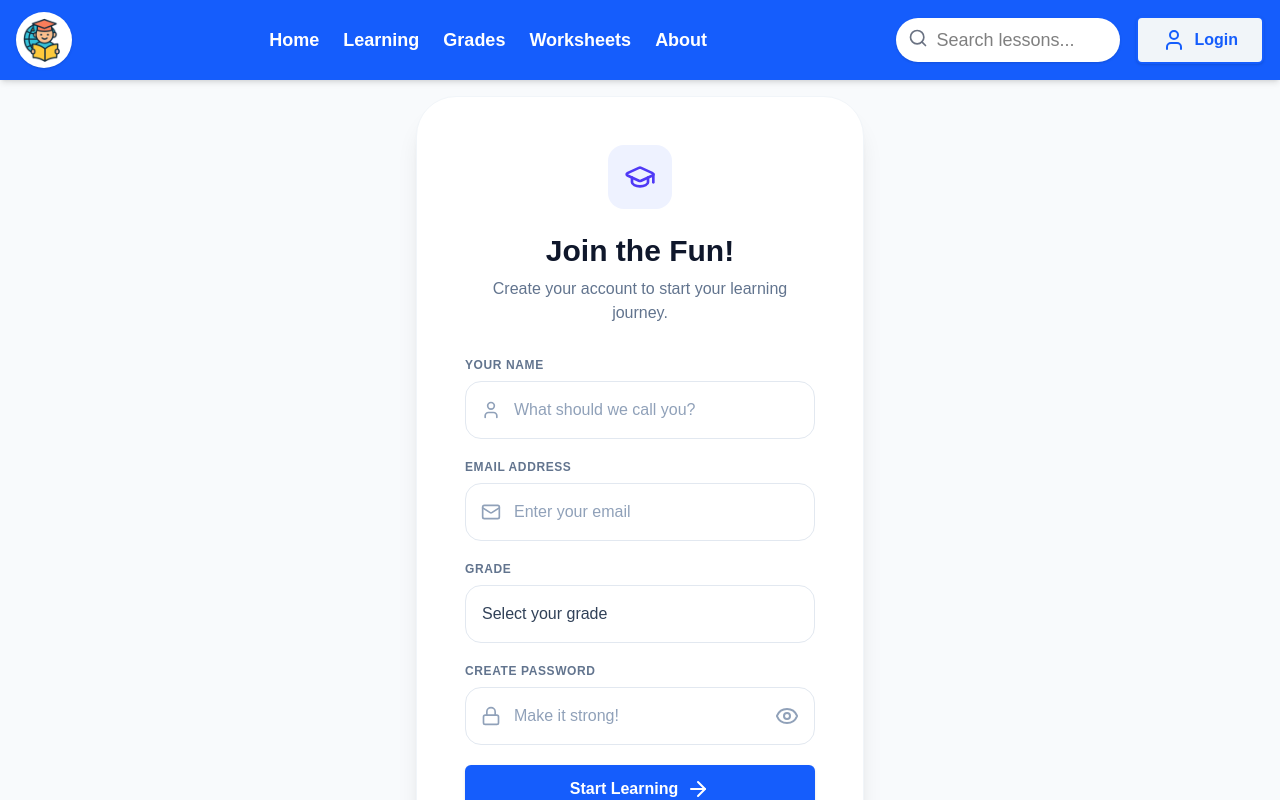
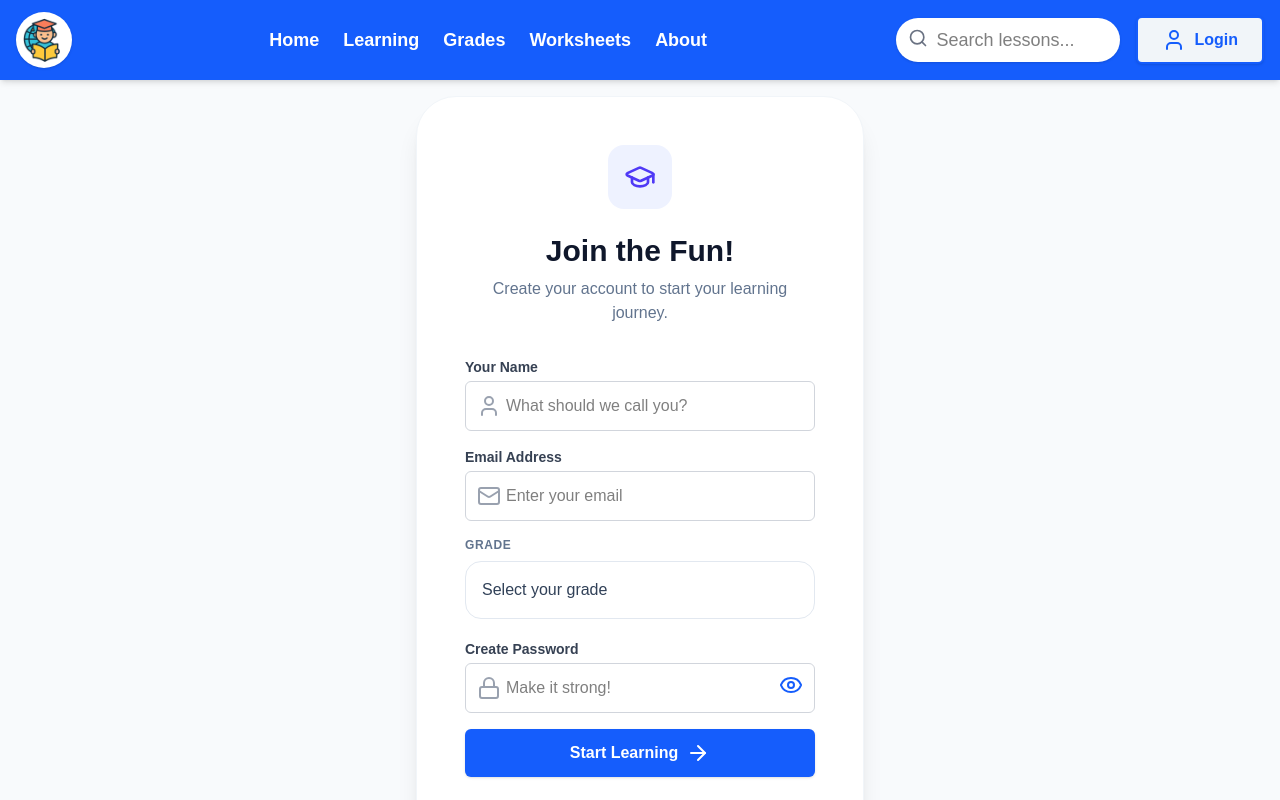
Before and after one commit to adhriton25/kidskillworld, a Next.js app: page /signup in a window 1280 px wide. Shown: the top 800 px of the page. Built offline with nearby package versions, Linux system fonts and the light colour scheme.

Commit message:
fix: email validation

```diff
--- a/app/api/auth/forgot-password/route.ts
+++ b/app/api/auth/forgot-password/route.ts
@@ -2,8 +2,7 @@ import { NextResponse } from "next/server";
 import { prisma } from "@/lib/prisma";
 import crypto from "crypto";
 import { Resend } from "resend";
-import { ResetPasswordEmail } from "@/components/emailsTemplate/ResetPassword";
-
+import { ResetPasswordEmail } from "@/components/emailsTemplate/resetPassword";
 
 const resend = new Resend(process.env.RESEND_API_KEY);
 
--- a/app/forgot-password/page.tsx
+++ b/app/forgot-password/page.tsx
@@ -1,23 +1,31 @@
 "use client";
 
 import { Button } from "@/components/base/button";
+import Input from "@/components/base/Input";
+import { useForm } from "react-hook-form";
 import { Mail } from "lucide-react";
+import { zodResolver } from "@hookform/resolvers/zod";
 import { useState } from "react";
+import { ResetEmailSchema } from "@/lib/schema";
 
 export default function ForgotPasswordPage() {
-  const [email, setEmail] = useState("");
   const [sent, setSent] = useState(false);
 
-  async function handleSubmit(e: React.FormEvent) {
-    e.preventDefault();
-
+  async function onSubmit(data: any) {
     await fetch("/api/auth/forgot-password", {
       method: "POST",
-      body: JSON.stringify({ email }),
+      body: JSON.stringify({ email: data.email }),
     });
-
     setSent(true);
   }
+
+  const {
+    register,
+    handleSubmit,
+    formState: { errors, isSubmitting },
+  } = useForm({
+    resolver: zodResolver(ResetEmailSchema),
+  });
 
   return (
     <div className="max-w-sm mx-auto mt-20 p-6 rounded-xl shadow-lg bg-white">
@@ -32,23 +40,22 @@ export default function ForgotPasswordPage() {
           If this email exists, a reset link has been sent.
         </p>
       ) : (
-        <form onSubmit={handleSubmit} className="space-y-4">
-          <label className="block text-xs font-bold text-slate-500 uppercase tracking-wider mb-2">
-            Email Address
-          </label>
-          <div className="relative">
-            <Mail className="absolute left-4 top-1/2 -translate-y-1/2 text-slate-400 w-5 h-5" />
-            <input
-              type="email"
-              value={email}
-              onChange={(e) => setEmail(e.target.value)}
-              required
-              className="w-full pl-12 pr-4 py-4 bg-white border border-slate-200 rounded-2xl focus:ring-2 focus:ring-indigo-500 outline-none transition-all placeholder:text-slate-400"
-              placeholder="Enter your email"
-            />
-          </div>
+        <form onSubmit={handleSubmit(onSubmit)} className="space-y-4">
+          <Input
+            type="email"
+            label="Email Address"
+            {...register("email")}
+            leftIcon={<Mail />}
+            placeholder="Enter your email"
+            error={errors.email && errors.email.message}
+          />
 
-          <Button type="submit" className="w-full">
+          <Button
+            type="submit"
+            className="w-full"
+            disabled={isSubmitting}
+            mode={isSubmitting ? "loading" : "button"}
+          >
             Send Reset Link
           </Button>
         </form>
--- a/app/login/page.tsx
+++ b/app/login/page.tsx
@@ -15,7 +15,6 @@ export default function LoginPage() {
 
   async function handleLogin(e: React.FormEvent) {
     e.preventDefault();
-
     const res = await signIn("credentials", {
       email,
       password,
@@ -26,7 +25,6 @@ export default function LoginPage() {
       setError("Invalid email or password");
       return;
     }
-
     router.push("/");
   }
 
--- a/app/reset-password/page.tsx
+++ b/app/reset-password/page.tsx
@@ -4,9 +4,10 @@ import { Suspense, useState } from "react";
 import { useForm } from "react-hook-form";
 import { zodResolver } from "@hookform/resolvers/zod";
 import { useSearchParams, useRouter } from "next/navigation";
-import { Lock, Eye, EyeOff, CheckCircle2, Loader2 } from "lucide-react";
+import { Lock, Eye, EyeOff, CheckCircle2, Loader2, Mail } from "lucide-react";
 import { ResetPasswordSchema } from "@/lib/schema";
 import { Button } from "@/components/base/button";
+import Input from "@/components/base/Input";
 
 // 1. Move the logic into a separate internal component
 function ResetPasswordForm() {
@@ -82,45 +83,36 @@ function ResetPasswordForm() {
             <label className="block text-xs font-bold text-slate-500 uppercase tracking-wider mb-2">
               New Password
             </label>
-            <div className="relative">
-              <input
+            <Input
               type={showPass ? "text" : "password"}
               {...register("password")}
               placeholder="••••••••"
-                className="w-full px-5 py-4 bg-slate-50 border border-slate-200 rounded-2xl focus:ring-2 focus:ring-indigo-500 outline-none transition-all"
-              />
+              leftIcon={<Lock />}
+              rightIcon={
                 <Button
                   type="button"
                   isLinkButton
                   onClick={() => setShowPass(!showPass)}
-                leftIcon={showPass ? <EyeOff /> : <Eye />}
-                className="absolute right-4 top-1/2 -translate-y-1/2 text-slate-400"
+                  rightIcon={showPass ? <EyeOff /> : <Eye />}
+                />
+              }
+              error={errors.password && (errors.password.message as string)}
             />
           </div>
-            {errors.password && (
-              <p className="text-red-500 text-xs mt-1">
-                {errors.password.message as string}
-              </p>
-            )}
-          </div>
-
           <div>
-            <label className="block text-xs font-bold text-slate-500 uppercase tracking-wider mb-2">
-              Confirm Password
-            </label>
-            <input
+            <Input
+              label="Confirm Password"
               type="password"
+              leftIcon={<Lock />}
               {...register("confirmPassword")}
               placeholder="••••••••"
-              className="w-full px-5 py-4 bg-slate-50 border border-slate-200 rounded-2xl focus:ring-2 focus:ring-indigo-500 outline-none transition-all"
+              error={
+                errors.confirmPassword
+                  ? errors.confirmPassword.message
+                  : undefined
+              }
             />
-            {errors.confirmPassword && (
-              <p className="text-red-500 text-xs mt-1">
-                {errors.confirmPassword.message as string}
-              </p>
-            )}
           </div>
-
           <Button
             type="submit"
             disabled={status === "loading"}
--- a/app/signup/page.tsx
+++ b/app/signup/page.tsx
@@ -15,6 +15,7 @@ import {
 } from "lucide-react";
 import { SignUpInput, SignUpSchema } from "@/lib/schema";
 import { Button } from "@/components/base/button";
+import Input from "@/components/base/Input";
 
 export default function SignUpForm() {
   const router = useRouter();
@@ -54,55 +55,29 @@ export default function SignUpForm() {
         <div className="bg-indigo-50 w-16 h-16 rounded-2xl flex items-center justify-center mx-auto mb-6">
           <GraduationCap className="text-indigo-600 w-8 h-8" />
         </div>
-
         <h1 className="text-3xl font-bold text-slate-900 mb-2">
           Join the Fun!
         </h1>
         <p className="text-slate-500 mb-8">
           Create your account to start your learning journey.
         </p>
-
         <form onSubmit={handleSubmit(onSubmit)} className="space-y-5 text-left">
           {/* Name Field */}
-          <div>
-            <label className="block text-xs font-bold text-slate-500 uppercase tracking-wider mb-2">
-              Your Name
-            </label>
-            <div className="relative">
-              <User className="absolute left-4 top-1/2 -translate-y-1/2 text-slate-400 w-5 h-5" />
-              <input
+          <Input
+            label="Your Name"
+            leftIcon={<User />}
             {...register("name")}
-                className="w-full pl-12 pr-4 py-4 bg-white border border-slate-200 rounded-2xl focus:ring-2 focus:ring-indigo-500 outline-none transition-all placeholder:text-slate-400"
             placeholder="What should we call you?"
+            error={errors.name && errors.name.message}
           />
-            </div>
-            {errors.name && (
-              <p className="text-red-500 text-xs mt-1 ml-2">
-                {errors.name.message}
-              </p>
-            )}
-          </div>
-
           {/* Email Field */}
-          <div>
-            <label className="block text-xs font-bold text-slate-500 uppercase tracking-wider mb-2">
-              Email Address
-            </label>
-            <div className="relative">
-              <Mail className="absolute left-4 top-1/2 -translate-y-1/2 text-slate-400 w-5 h-5" />
-              <input
+          <Input
+            label="Email Address"
             {...register("email")}
-                className="w-full pl-12 pr-4 py-4 bg-white border border-slate-200 rounded-2xl focus:ring-2 focus:ring-indigo-500 outline-none transition-all placeholder:text-slate-400"
+            leftIcon={<Mail />}
             placeholder="Enter your email"
+            error={errors.email && errors.email.message}
           />
-            </div>
-            {errors.email && (
-              <p className="text-red-500 text-xs mt-1 ml-2">
-                {errors.email.message}
-              </p>
-            )}
-          </div>
-
           {/* Grade Dropdown (New Mandatory Field) */}
           <div>
             <label className="block text-xs font-bold text-slate-500 uppercase tracking-wider mb-2">
@@ -129,32 +104,23 @@ export default function SignUpForm() {
           </div>
 
           {/* Password Field */}
-          <div>
-            <label className="block text-xs font-bold text-slate-500 uppercase tracking-wider mb-2">
-              Create Password
-            </label>
-            <div className="relative">
-              <Lock className="absolute left-4 top-1/2 -translate-y-1/2 text-slate-400 w-5 h-5" />
-              <input
+          <Input
+            label=" Create Password"
             type={showPassword ? "text" : "password"}
             {...register("password")}
-                className="w-full pl-12 pr-12 py-4 bg-white border border-slate-200 rounded-2xl focus:ring-2 focus:ring-indigo-500 outline-none transition-all placeholder:text-slate-400"
+            leftIcon={<Lock />}
             placeholder="Make it strong!"
-              />
+            rightIcon={
               <Button
                 type="button"
                 isLinkButton
                 leftIcon={showPassword ? <EyeOff /> : <Eye />}
                 onClick={() => setShowPassword(!showPassword)}
-                className="absolute right-4 top-1/2 -translate-y-1/2 text-slate-400 hover:text-slate-600"
               />
-            </div>
-            {errors.password && (
-              <p className="text-red-500 text-xs mt-1 ml-2">
-                {errors.password.message}
-              </p>
-            )}
-          </div>
+            }
+            error={errors.password && errors.password.message}
+          />
+
           <Button
             type="submit"
             disabled={isSubmitting}
@@ -165,7 +131,6 @@ export default function SignUpForm() {
             Start Learning
           </Button>
         </form>
-
         <div className="mt-8 pt-6 border-t border-slate-100">
           <p className="text-slate-500 font-medium">
             Already have an account?{" "}
--- a/components/Base/Input.tsx
+++ b/components/Base/Input.tsx
@@ -1,11 +1,13 @@
 "use client";
+import { cn } from "@/lib/utils";
 
-import { cn } from "@/lib/utils";
-import { InputHTMLAttributes, TextareaHTMLAttributes } from "react";
+type InputType = "text" | "email" | "password" | "number" | "search";
+type InputSize = "sm" | "md" | "lg";
 
-type InputProps = {
+interface InputProps  {
   label?: string;
-  type?: "text" | "email" | "password" | "number" | "search";
+  type?: InputType;
+  size?: InputSize;
   name?: string;
   value?: string;
   onChange?: (
@@ -20,13 +22,19 @@ type InputProps = {
   rightIcon?: React.ReactNode;
   rounded?: boolean;
   className?: string;
-} & Omit<InputHTMLAttributes<HTMLInputElement>, "type"> &
-  Omit<TextareaHTMLAttributes<HTMLTextAreaElement>, "type">;
+};
+
+const SIZES = {
+  sm: "py-1 text-sm",
+  md: "py-3 text-md",
+  lg: "py-4 text-lg",
+} as const;
 
 export default function Input({
   label,
   type = "text",
   name,
+  size = "md",
   value,
   onChange,
   placeholder,
@@ -52,6 +60,7 @@ export default function Input({
     errorStyles,
     disabledStyles,
     className,
+    SIZES[size],
   );
 
   return (
--- a/lib/schema.ts
+++ b/lib/schema.ts
@@ -25,4 +25,9 @@ export const ResetPasswordSchema = z
     path: ["confirmPassword"],
   });
 
+  export const ResetEmailSchema = z
+  .object({
+    email: z.string().email("Please enter a valid email address"),
+  });
+
 export type SignUpInput = z.infer<typeof SignUpSchema>;
```
Lines whose indentation alone changed are shown as unchanged.
